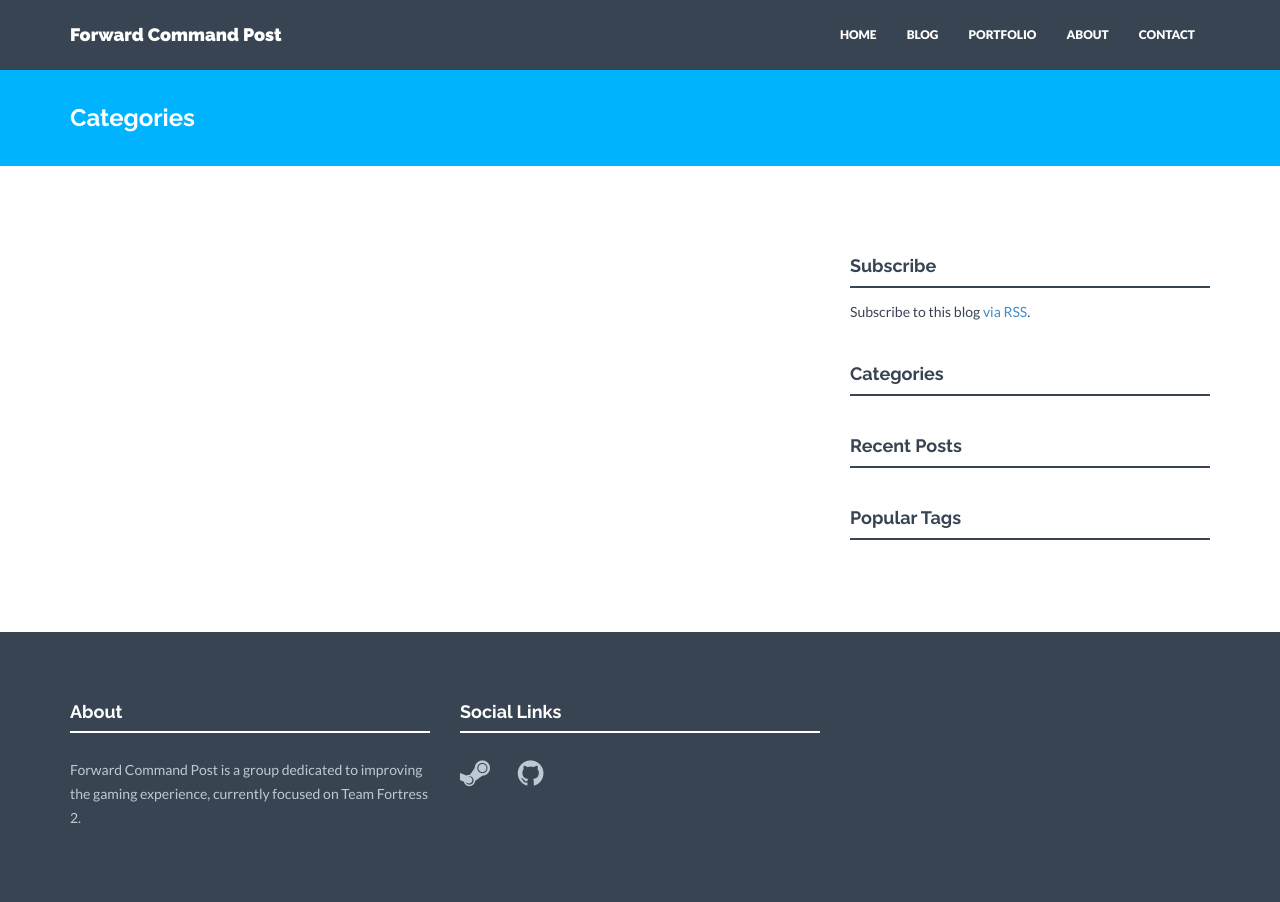
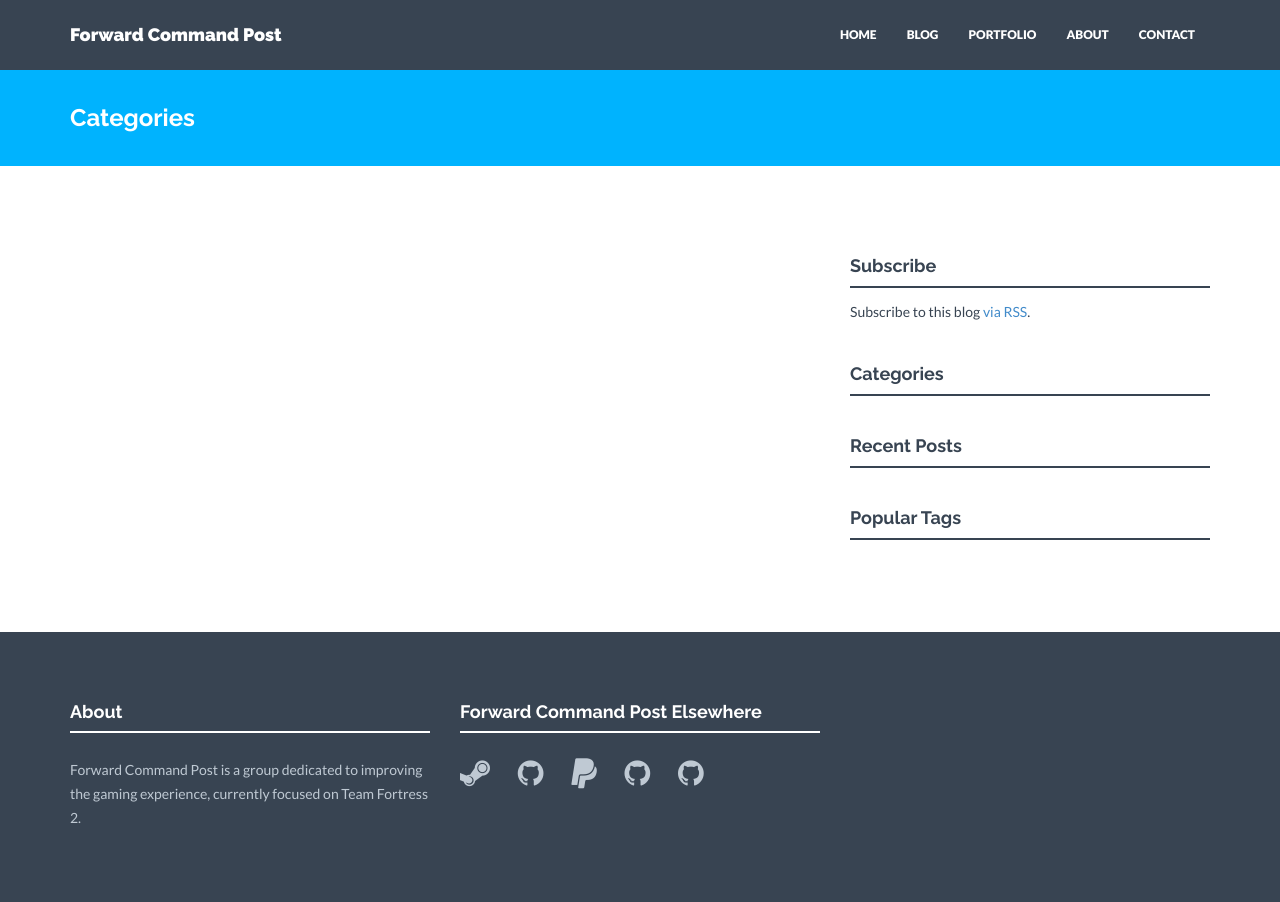
Before and after one commit to fwdcp/fwdcp.github.io, a Jekyll site: the page built from category.html, in a window 1280 px wide. Built offline with Jekyll 4.4.1, drawn with Linux system fonts in a browser that asks for light colours; nearby versions of some CDN libraries; some of the changed lines change nothing that is shown.

Commit message:
Update footer links.

```diff
--- a/_config.yml
+++ b/_config.yml
@@ -28,6 +28,12 @@ colors:  #in hex code if not noted else
 social:
   - title: steam
     url: http://steamcommunity.com/groups/fwdcp
+  - title: github
+    url: http://github.com/fwdcp
+  - title: paypal
+    url: https://www.paypal.com/cgi-bin/webscr?cmd=_s-xclick&hosted_button_id=ZJAZP9L4A6RHJ
+  - title: github
+    url: http://github.com/fwdcp
   - title: github
     url: http://github.com/fwdcp
 
--- a/_includes/footer.html
+++ b/_includes/footer.html
@@ -7,7 +7,7 @@
                 <p>{{ site.about }}</p>
             </div>
             <div class="col-lg-4">
-                <h4>Social Links</h4>
+                <h4>Forward Command Post Elsewhere</h4>
                 <div class="hline-w"></div>
                 <p>
                     {% for network in site.social %}
```
